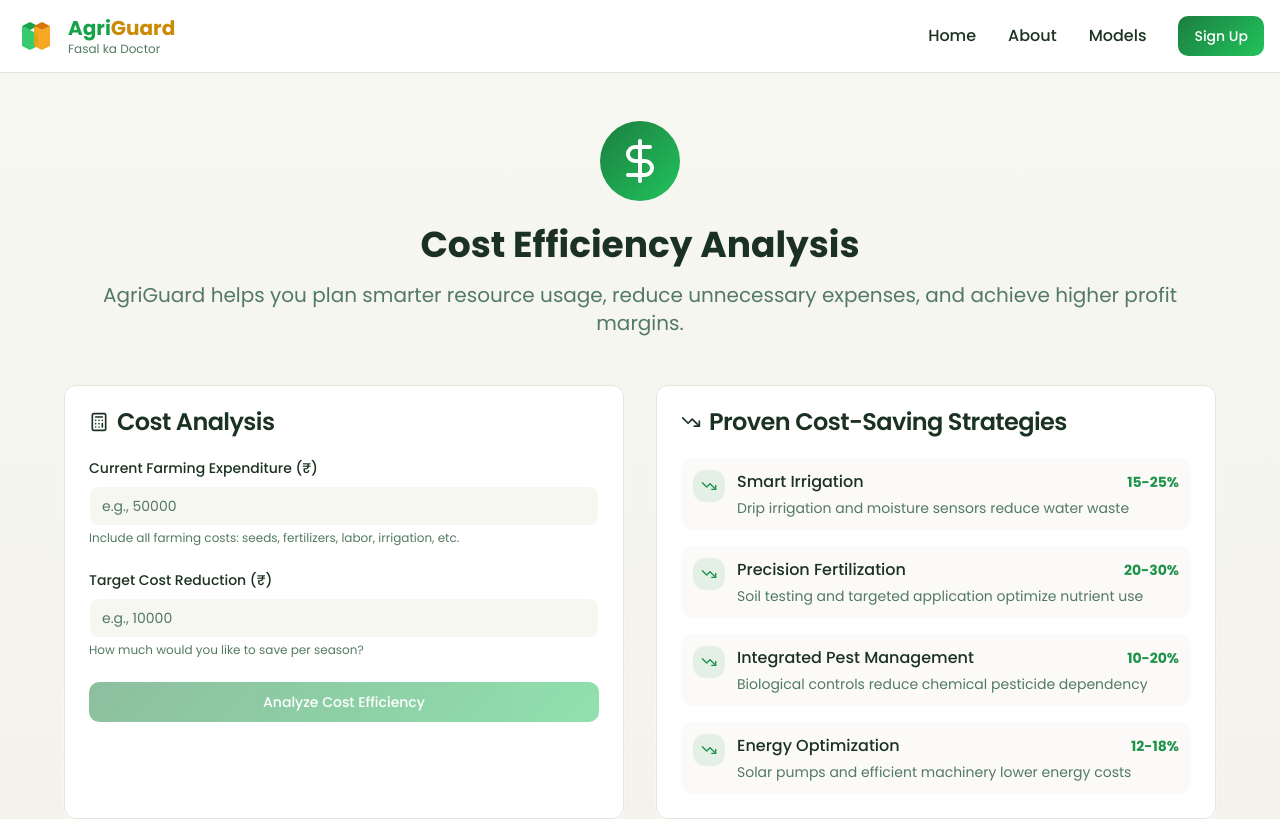
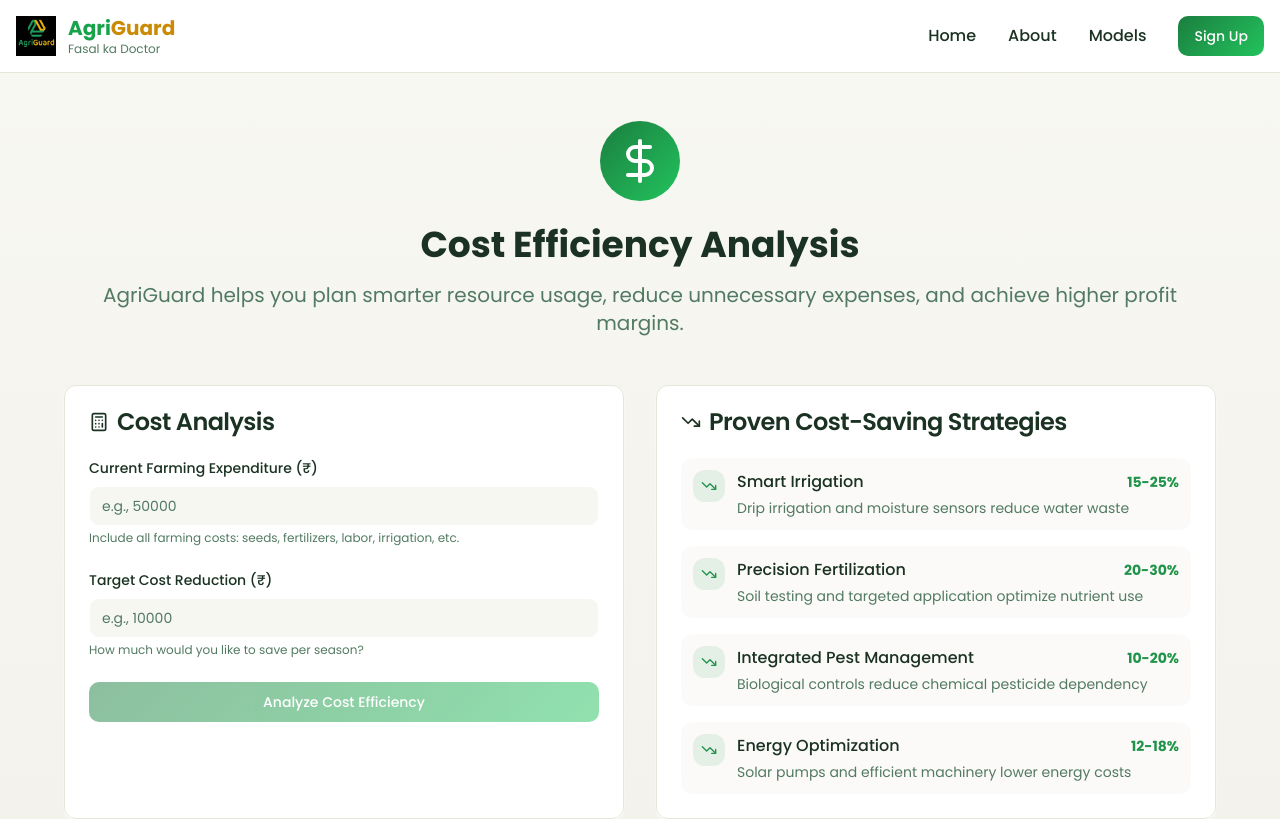
Before and after one commit to divisha15/AgriGuard-old, a React (Vite) app: page /cost-efficiency in a window 1280 px wide. Shown: the top 819 px of the page. Built offline with nearby package versions, Linux system fonts and the light colour scheme.

Commit message:
Refactor: Use only logo's geometric part

```diff
--- a/src/components/AgriGuardLogo.tsx
+++ b/src/components/AgriGuardLogo.tsx
@@ -2,36 +2,11 @@ const AgriGuardLogo = ({ className = "h-10 w-auto" }: { className?: string }) =>
   return (
     <div className={`flex items-center space-x-3 ${className}`}>
       {/* Geometric Logo */}
-      <svg
-        width="40"
-        height="40"
-        viewBox="0 0 100 100"
-        fill="none"
-        xmlns="http://www.w3.org/2000/svg"
-        className="flex-shrink-0"
-      >
-        {/* Green parts */}
-        <path
-          d="M15 25 L15 75 L35 85 L55 75 L55 45 L35 35 Z"
-          fill="#22C55E"
-          fillOpacity="0.9"
-        />
-        <path
-          d="M35 15 L15 25 L35 35 L55 25 Z"
-          fill="#16A34A"
-        />
-
-        {/* Yellow/Orange parts */}
-        <path
-          d="M45 25 L65 35 L85 25 L85 75 L65 85 L45 75 Z"
-          fill="#F59E0B"
-          fillOpacity="0.9"
-        />
-        <path
-          d="M65 15 L45 25 L65 35 L85 25 Z"
-          fill="#D97706"
-        />
-      </svg>
+      <img
+        src="/lovable-uploads/65569905-4908-418c-90b7-7aede9055b46.png"
+        alt="AgriGuard Logo"
+        className="h-10 w-10 flex-shrink-0"
+      />
 
       {/* AgriGuard Text */}
       <div className="flex flex-col">
```
Also changed, not shown: public/lovable-uploads/65569905-4908-418c-90b7-7aede9055b46.png (added).
